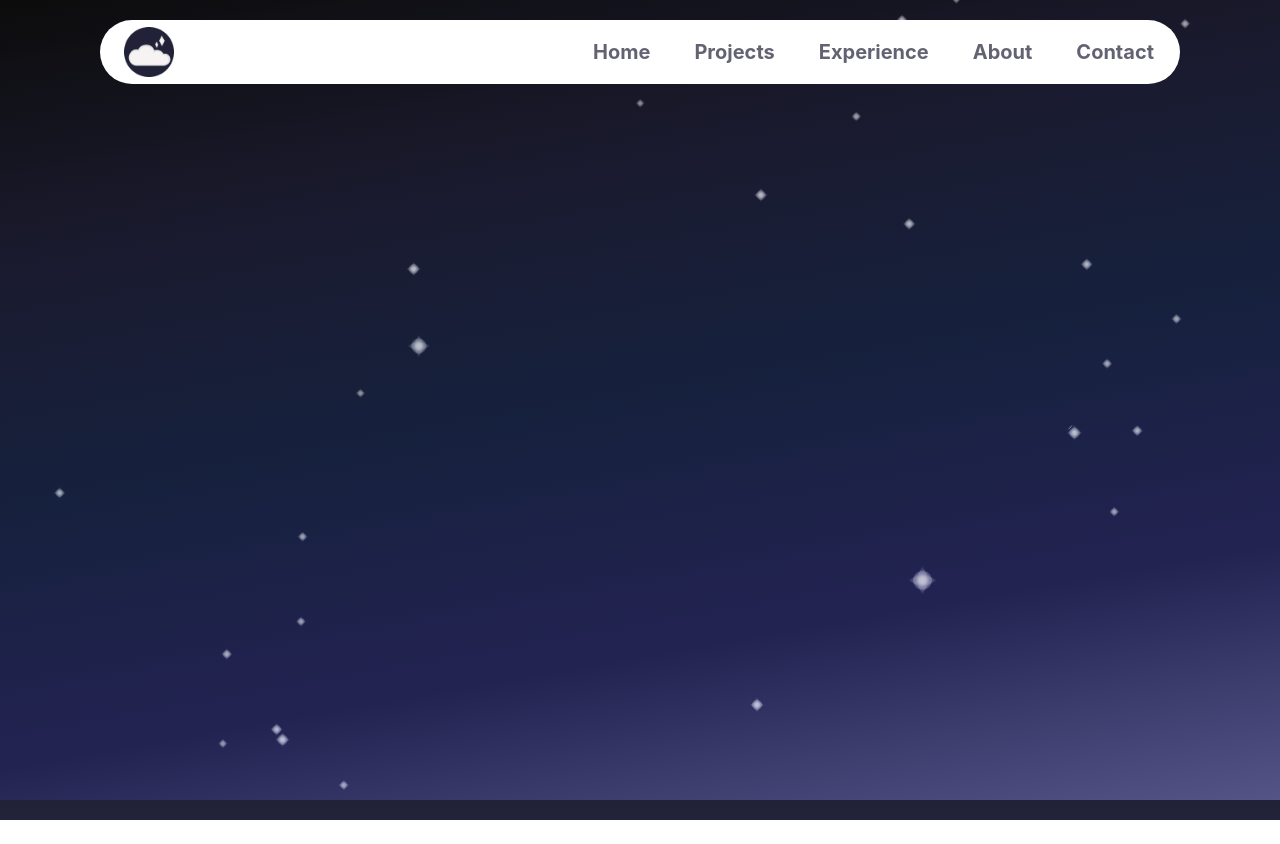
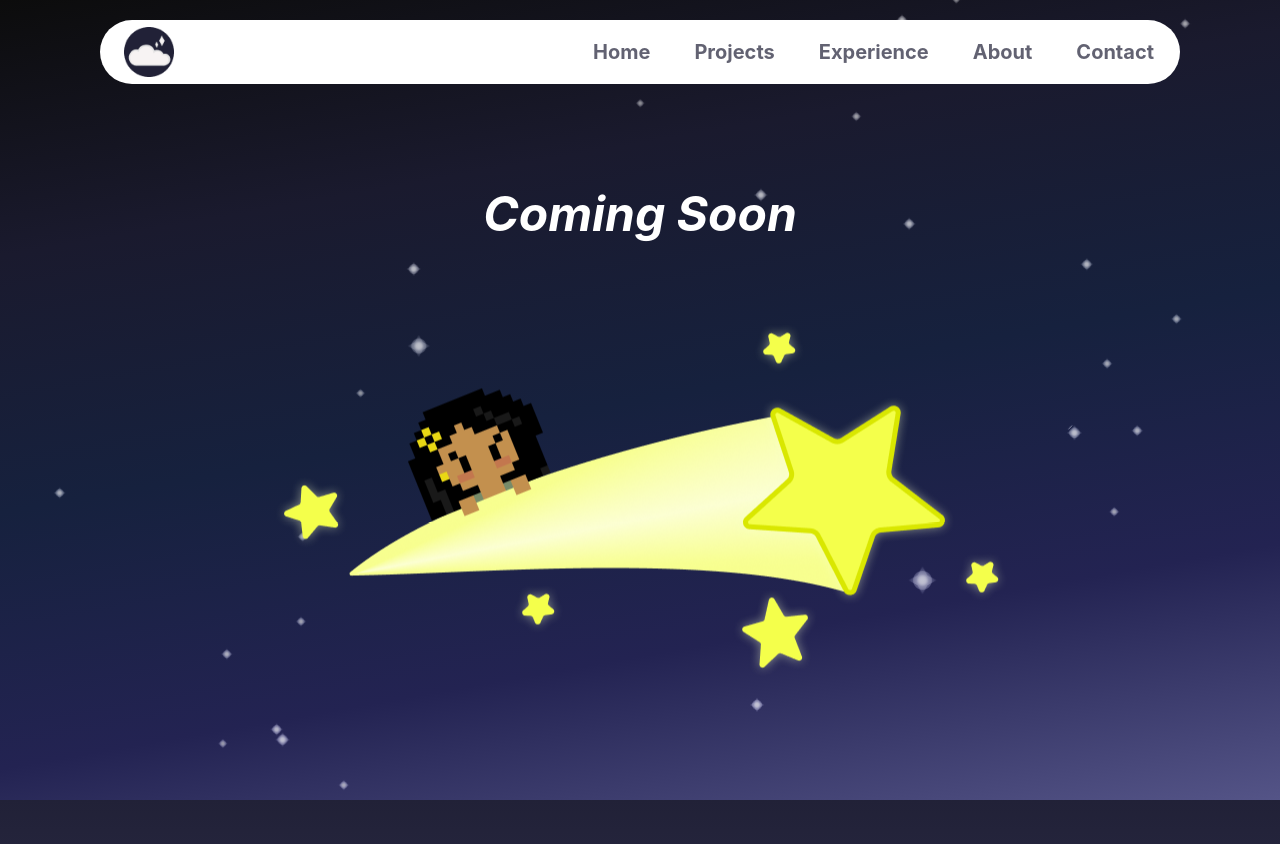
Before and after one commit to JewlzT/portfolio, a React (Create React App) app in the folder my-site/: page /coming-soon in a window 1280 px wide. Before the commit the page ends 820 px from the top, so only its background shows below. Built offline with nearby package versions, Linux system fonts and the light colour scheme.

Commit message:
Added placeholder coming soon page

```diff
--- a/my-site/src/App.tsx
+++ b/my-site/src/App.tsx
@@ -5,6 +5,7 @@ import Portfolio from './components/Portfolio'
 import StarryBackground from './components/StarryBackground'
 import Navbar from './components/Navbar';
 import Galaxy3DBackground from './components/backgrounds/Galaxy3DBackground';
+import ComingSoon from './components/ComingSoon';
 
 function App() {
   return (
@@ -16,6 +17,7 @@ function App() {
         <Routes>
           <Route path="/portfolio" element={<Portfolio />} />
           <Route path="/contact" element={<Contact />} />
+          <Route path="/coming-soon" element={<ComingSoon />} />
         </Routes>
         </div>
     </Router>
--- /dev/null
+++ b/my-site/src/components/ComingSoon.css
@@ -0,0 +1,51 @@
+
+
+.coming-soon-container {
+    text-align: center;
+    margin-top: 100px;
+}
+
+.coming-soon-container h1{
+    font-weight: bold;
+    font-style: italic;
+    color: white;
+    font-size: clamp(36px, 10vw, 48px);
+}
+
+.coming-soon-star {
+    position: relative;
+    display: inline-block;
+    animation: floating 3s ease-in-out infinite;
+}
+
+.coming-soon-pixel {
+    position: absolute;
+    top: 34%;
+    left: 28%;
+    transform: translate(-50%, -50%) rotate(-22deg);
+}
+
+@keyframes floating {
+    0%, 100% {
+        translate: 0 0;
+    }
+    50% {
+        translate: 0 -30px;
+    }
+}
+
+@media (max-width: 884px){
+    .coming-soon-star img {
+        max-width: 100%;
+        height: auto;
+    }
+
+    .coming-soon-pixel {
+        width: 35%; /* Scale proportionally to parent */
+    }
+
+    .coming-soon-pixel img {
+        max-width: 100%;
+        height: auto;
+    }
+}
--- /dev/null
+++ b/my-site/src/components/ComingSoon.tsx
@@ -0,0 +1,23 @@
+import React from "react";
+import './ComingSoon.css';
+import FadeInSection from "./animations/FadeInSection";
+
+function ComingSoon () {
+    return (
+        <div className="coming-soon-container">
+            <FadeInSection>
+                <h1>Coming Soon</h1>
+            </FadeInSection>
+            <FadeInSection delay={0.8} className='slide-left'>
+                <div className="coming-soon-star">
+                    <img src={`${process.env.PUBLIC_URL}/images/coming-soon/sky-full-of-stars.png`} alt="Shooting stars"/>
+                    <div className="coming-soon-pixel">
+                        <img src={`${process.env.PUBLIC_URL}/images/about/skills/julie-peek.png`} alt="Pixel character peeking over stars"/>
+                    </div>
+                </div>
+            </FadeInSection>
+        </div>
+    )
+}
+
+export default ComingSoon;
--- a/my-site/src/components/Contact.css
+++ b/my-site/src/components/Contact.css
@@ -53,7 +53,7 @@
     position: absolute;
     background-size: contain;
     background-repeat: no-repeat;
-    right: -2px;
+    right: -5px;
     bottom: -16px;
     width: 30px;
     height: 30px;
@@ -79,11 +79,6 @@
     .form-container {
         padding: 2rem 3rem 3rem 3rem;
     }
-    /* .form-pixel-character{
-        position: absolute;
-        top: -25.2%;
-        left: -10%;
-    } */
 }
 
 @media (max-width: 350px){
--- a/my-site/src/components/about/Skills.css
+++ b/my-site/src/components/about/Skills.css
@@ -253,6 +253,7 @@
     flex-direction: column;
     gap: 1rem;
     width: 100%;
+
 }
 
 .carousel-indicators {
@@ -281,6 +282,7 @@
     align-items: center;
     gap: 1rem;
     width: 100%;
+
 }
 
 .carousel-arrow {
@@ -335,11 +337,8 @@
 .carousel-skill-item {
     display: flex;
     align-items: center;
-    gap: 1rem;
-    background: white;
-    padding: 1rem;
-    border-radius: 12px;
-    box-shadow: 0 2px 8px rgba(0, 0, 0, 0.1);
+    gap: 0.5rem;
+    padding: 0rem;
 }
 
 .carousel-skill-logo {
@@ -355,13 +354,13 @@
 
 .carousel-skill-info h4 {
     margin: 0 0 0.25rem 0;
-    color: #6366f1;
+    color: #ffffff;
     font-size: 1rem;
 }
 
 .carousel-skill-info p {
     margin: 0;
-    color: #666;
+    color: #fff5f5;
     font-size: 0.875rem;
     line-height: 1.4;
 }
@@ -371,11 +370,12 @@
 @media (max-width: 699px) {
     .skills-section {
         width: 100%;
-        padding: 0.5rem;
+        /* padding: 0.5rem; */
     }
 
     .skills-container {
         max-width: 100%;
+        padding: 0 1rem;
     }
 
     .skills-content {
--- a/my-site/src/components/experience/Experience.css
+++ b/my-site/src/components/experience/Experience.css
@@ -27,10 +27,18 @@
     transition: all 0.6s ease;
     max-width: 300px;
     width: 90%;
+
 }
 
 .experience-card p, .experience-card h3 {
     color: white;
+
+}
+
+.experience-card a{
+    text-decoration: none;
+    color: inherit;
+    display: block;
 }
 
 .experience-card img {
--- a/my-site/src/components/experience/Experience.tsx
+++ b/my-site/src/components/experience/Experience.tsx
@@ -2,11 +2,13 @@ import './Experience.css'
 import experienceData from '../../data/experience.json';
 import { useState, useRef, useEffect } from 'react';
 import FadeInSection from '../animations/FadeInSection';
+import { Link } from 'react-router-dom';
 
 interface ExperienceItem {
     title: string;
     image: string;
     duration: string;
+    pageLink: string;
 }
 
 export default function Experience() {
@@ -157,14 +159,16 @@ export default function Experience() {
                     </div>
                 )}
 
-                {/* Active Experience - Center */}
+                {/* Active Experience */}
                 <div key={`active-${activeIndex}`} className={getCardClass('active')}>
+                    <Link to={experiences[activeIndex].pageLink}>
                         <img src={`${process.env.PUBLIC_URL}${experiences[activeIndex].image}`} alt={experiences[activeIndex].title} />
                         <h3>{experiences[activeIndex].title}</h3>
                         <p>{experiences[activeIndex].duration}</p>
+                    </Link>
                 </div>
 
-                {/* Next Experience - Right (if exists) */}
+                {/* Next Experience */}
                 {hasNext && (
                     <div key={`next-${getNextIndex()}`} className={getCardClass('next')} onClick={handleNext}>
                             <img src={`${process.env.PUBLIC_URL}${experiences[getNextIndex()].image}`} alt={experiences[getNextIndex()].title} />
--- a/my-site/src/components/projects/Project.tsx
+++ b/my-site/src/components/projects/Project.tsx
@@ -1,4 +1,5 @@
 import React from 'react';
+import { Link } from 'react-router-dom';
 import './Project.css'
 import { MediaQuery } from 'react-responsive';
 import { BREAKPOINT_VALUES } from '../../constants/breakpoints';
@@ -8,6 +9,7 @@ interface ProjectProps {
     image_link: string;
     alt_text: string;
     animation_duration?: number;
+    pageLink: string;
     onImageHover?: () => void;
     onImageLeave?: () => void;
 }
@@ -17,6 +19,7 @@ function Project ({
     alt_text,
     project_name,
     animation_duration = 3,
+    pageLink,
     onImageHover,
     onImageLeave
 }: ProjectProps){
@@ -28,23 +31,23 @@ function Project ({
         <>
             <MediaQuery maxWidth={BREAKPOINT_VALUES.tablet_max}>
                 <div className='project' style={projectStyle}>
-                    <button>
+                    <Link to={pageLink}>
                         <img src={image_link} alt={alt_text}/>
-                    </button>
+                    </Link>
                     <p>{project_name}</p>
                 </div>
             </MediaQuery>
 
             <MediaQuery minWidth={BREAKPOINT_VALUES.desktop_min}>
                 <div className='project' style={projectStyle}>
-                    <button>
+                    <Link to={pageLink}>
                         <img
                             src={image_link}
                             alt={alt_text}
                             onMouseEnter={onImageHover}
                             onMouseLeave={onImageLeave}
                         />
-                    </button>
+                    </Link>
                     <p>{project_name}</p>
                 </div>
             </MediaQuery>
--- a/my-site/src/components/projects/Projects.tsx
+++ b/my-site/src/components/projects/Projects.tsx
@@ -15,6 +15,7 @@ interface ProjectData {
     type: string;
     teamType: string;
     dateRange?: string;
+    pageLink: string;
 }
 
 function Projects () {
@@ -36,6 +37,7 @@ function Projects () {
                                     image_link={`${process.env.PUBLIC_URL}${project.image}`}
                                     alt_text={project.alt}
                                     animation_duration={project.duration}
+                                    pageLink={project.pageLink}
                                 />
                             </FadeInSection>
                         ))}
@@ -56,6 +58,7 @@ function Projects () {
                                     image_link={`${process.env.PUBLIC_URL}${project.image}`}
                                     alt_text={project.alt}
                                     animation_duration={project.duration}
+                                    pageLink={project.pageLink}
                                     onImageHover={() => {
                                         setHoveredProject(project);
                                         setHoveredIndex(index);
--- a/my-site/src/data/experience.json
+++ b/my-site/src/data/experience.json
@@ -3,12 +3,14 @@
     {
         "title": "IT Software Engineer Intern",
         "image": "/images/experience/experience1.png",
-        "duration": "June 2025 - August 2025"
+        "duration": "June 2025 - August 2025",
+        "pageLink": "/coming-soon"
     },
     {
         "title": "Tech Fellow",
         "image": "/images/experience/experience2.png",
-        "duration": "Spring 2025 & Fall 2025"
+        "duration": "Spring 2025 & Fall 2025",
+        "pageLink": "/coming-soon"
     }
   ]
 }
--- a/my-site/src/data/projects.json
+++ b/my-site/src/data/projects.json
@@ -7,7 +7,8 @@
             "duration": 7,
             "type": "Web Application",
             "teamType": "Open Source",
-            "dateRange": "Sep 2025 - Present"
+            "dateRange": "Sep 2025 - Present",
+            "pageLink": "/coming-soon"
         },
         {
             "name": "Personal Portfolio",
@@ -16,7 +17,8 @@
             "duration": 5,
             "type": "React SPA",
             "teamType": "Individual",
-            "dateRange": "Sep 2025 - Nov 2025"
+            "dateRange": "Sep 2025 - Nov 2025",
+            "pageLink": "/coming-soon"
         },
         {
             "name": "Talk With Tito",
@@ -25,7 +27,8 @@
             "duration": 3,
             "type": "Web Application",
             "teamType": "Team",
-            "dateRange": "Aug 2024 - May 2025"
+            "dateRange": "Aug 2024 - May 2025",
+            "pageLink": "/coming-soon"
         },
         {
             "name": "De-Mystifier",
@@ -34,7 +37,8 @@
             "duration": 8,
             "type": "Web Application",
             "teamType": "Individual",
-            "dateRange": "Sep 2023"
+            "dateRange": "Sep 2023",
+            "pageLink": "/coming-soon"
         }
     ]
 }
```
Also changed, not shown: my-site/src/components/Navbar.tsx (+24 -10 lines), my-site/public/images/coming-soon/sky-full-of-stars.png (added). Lines whose indentation alone changed are shown as unchanged.
